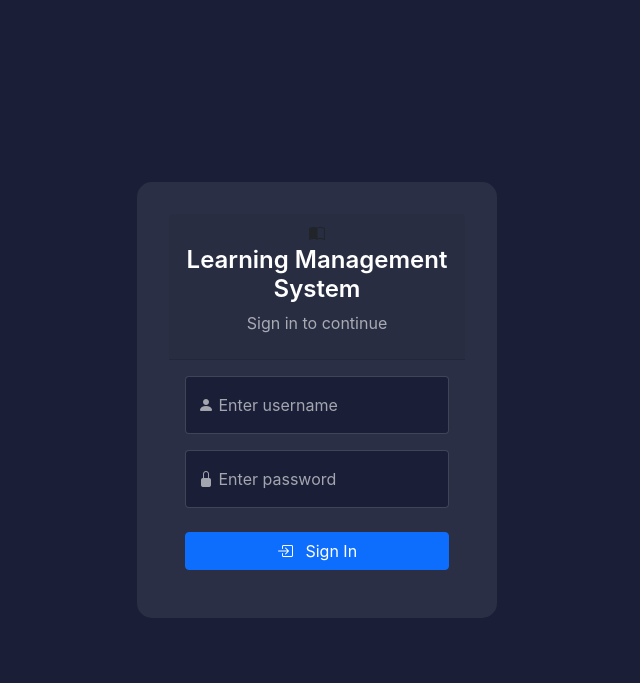
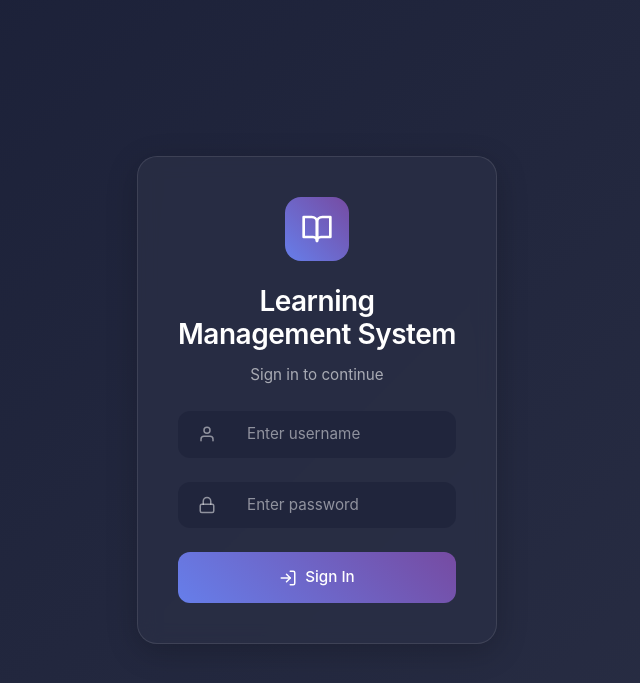
Before and after one commit to alrenz19/lms, a PHP site: page / in a window 1280 px wide. Shown: the top 683 px of the page, without its empty margins (323-963 px from the left). Run offline with PHP 8.4, Linux system fonts and the light colour scheme; some libraries are stand-ins or nearby versions.

Commit message:
Improved styling for user login

```diff
--- a/index.php
+++ b/index.php
@@ -46,17 +46,22 @@ if ($_SERVER['REQUEST_METHOD'] == 'POST') {
     <title>LMS - Login</title>
     <link href="https://cdn.jsdelivr.net/npm/bootstrap@5.1.3/dist/css/bootstrap.min.css" rel="stylesheet">
     <link rel="stylesheet" href="https://cdn.jsdelivr.net/npm/bootstrap-icons@1.7.2/font/bootstrap-icons.css">
-    <link rel="stylesheet" href="assets/css/custom.css">
+    <link rel="stylesheet" href="assets/css/login.css">
 </head>
 <body class="login-page">
     <div class="login-container">
-        <div class="card login-card">
-            <div class="card-header text-center">
-                <i class="bi bi-book-half system-icon"></i>
+        <div class="login-card">
+            <div class="text-center mb-4">
+                <div class="stats-icon">
+                    <svg xmlns="http://www.w3.org/2000/svg" width="32" height="32" viewBox="0 0 24 24" fill="none" stroke="currentColor" stroke-width="2" stroke-linecap="round" stroke-linejoin="round">
+                        <path d="M2 3h6a4 4 0 0 1 4 4v14a3 3 0 0 0-3-3H2z"></path>
+                        <path d="M22 3h-6a4 4 0 0 0-4 4v14a3 3 0 0 1 3-3h7z"></path>
+                    </svg>
+                </div>
                 <h1 class="system-title">Learning Management System</h1>
                 <p class="text-muted">Sign in to continue</p>
             </div>
-            <div class="card-body">
+
             <?php if ($error): ?>
                 <div class="alert alert-danger alert-dismissible fade show" role="alert">
                     <i class="bi bi-exclamation-triangle-fill me-2"></i>
@@ -66,32 +71,47 @@ if ($_SERVER['REQUEST_METHOD'] == 'POST') {
             <?php endif; ?>
 
             <form method="POST">
-                    <div class="form-floating mb-3">
+                <div class="mb-4">
+                    <div class="input-group">
+                        <span class="input-group-text">
+                            <svg xmlns="http://www.w3.org/2000/svg" width="18" height="18" viewBox="0 0 24 24" fill="none" stroke="currentColor" stroke-width="2" stroke-linecap="round" stroke-linejoin="round">
+                                <path d="M20 21v-2a4 4 0 0 0-4-4H8a4 4 0 0 0-4 4v2"></path>
+                                <circle cx="12" cy="7" r="4"></circle>
+                            </svg>
+                        </span>
                         <input type="text"
                                class="form-control"
-                               id="username"
                                name="username"
                                placeholder="Enter username"
                                required>
-                        <label for="username"><i class="bi bi-person-fill"></i> Enter username</label>
                     </div>
-                    <div class="form-floating mb-4">
+                </div>
+                <div class="mb-4">
+                    <div class="input-group">
+                        <span class="input-group-text">
+                            <svg xmlns="http://www.w3.org/2000/svg" width="18" height="18" viewBox="0 0 24 24" fill="none" stroke="currentColor" stroke-width="2" stroke-linecap="round" stroke-linejoin="round">
+                                <rect x="3" y="11" width="18" height="11" rx="2" ry="2"></rect>
+                                <path d="M7 11V7a5 5 0 0 1 10 0v4"></path>
+                            </svg>
+                        </span>
                         <input type="password"
                                class="form-control"
-                               id="password"
                                name="password"
                                placeholder="Enter password"
                                required>
-                        <label for="password"><i class="bi bi-lock-fill"></i> Enter password</label>
                     </div>
-                    <button type="submit" class="btn btn-primary btn-login w-100">
-                        <i class="bi bi-box-arrow-in-right me-2"></i>
+                </div>
+                <button type="submit" class="btn btn-primary w-100 action-button">
+                    <svg xmlns="http://www.w3.org/2000/svg" width="18" height="18" viewBox="0 0 24 24" fill="none" stroke="currentColor" stroke-width="2" stroke-linecap="round" stroke-linejoin="round">
+                        <path d="M15 3h4a2 2 0 0 1 2 2v14a2 2 0 0 1-2 2h-4"></path>
+                        <polyline points="10 17 15 12 10 7"></polyline>
+                        <line x1="15" y1="12" x2="3" y2="12"></line>
+                    </svg>
                     Sign In
                 </button>
             </form>
         </div>
     </div>
-    </div>
     <script src="https://cdn.jsdelivr.net/npm/bootstrap@5.1.3/dist/js/bootstrap.bundle.min.js"></script>
 </body>
 </html>
```
Lines whose indentation alone changed are shown as unchanged.
